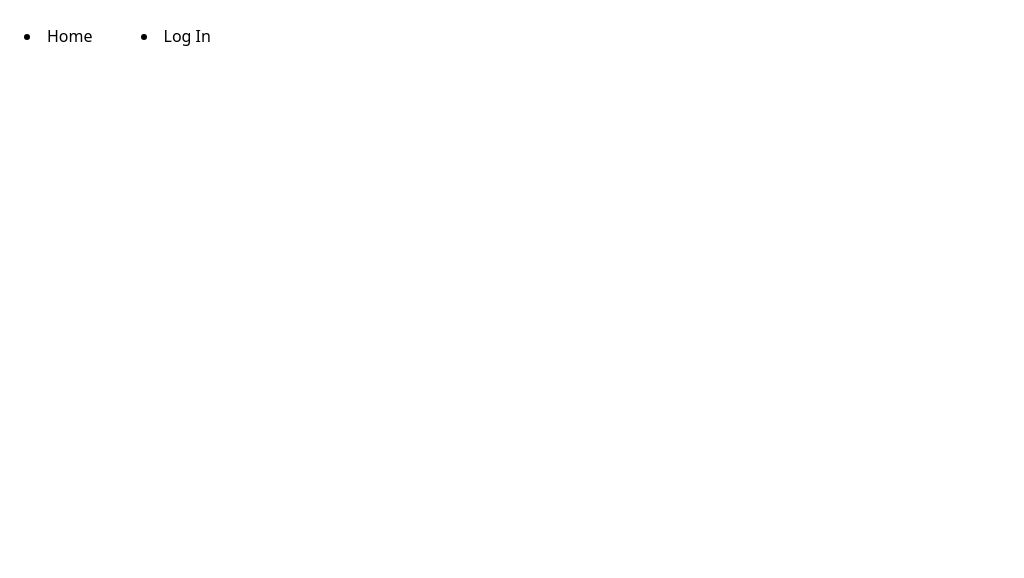
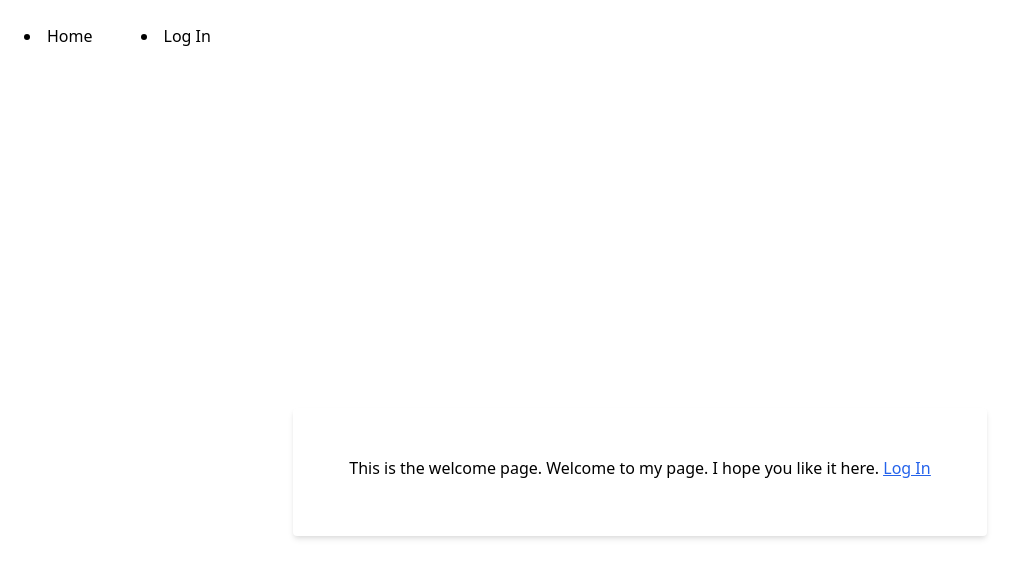
Before and after one commit to crunchytee/my-first-web-app, a React (Create React App) app: page / in a window 1280 px wide. Shown: the top 578 px of the page, without its empty margins (0-1024 px from the left). Built offline with nearby package versions, Linux system fonts and the light colour scheme.

Commit message:
added welcome page & associated routes

```diff
--- a/src/App.js
+++ b/src/App.js
@@ -3,6 +3,7 @@ import Navbar from "./components/Navbar";
 import { BrowserRouter as Router, Switch, Route } from "react-router-dom";
 import Login from "./components/Login";
 import Dashboard from "./components/Dashboard";
+import Welcome from "./components/Welcome";
 
 function App() {
   return (
@@ -15,7 +16,9 @@ function App() {
         <Route path="/login">
           <Login />
         </Route>
-        <Route path="/"></Route>
+        <Route path="/">
+          <Welcome />
+        </Route>
       </Switch>
     </Router>
   );
--- /dev/null
+++ b/src/components/Welcome.js
@@ -0,0 +1,18 @@
+import { Link } from "react-router-dom";
+
+const Welcome = () => {
+  return (
+    <div className="grid place-items-center h-screen w-screen">
+      <div className="bg-white shadow-md rounded px-8 pt-6 pb-8 mb-4">
+        <h1 className="block p-6">
+          This is the welcome page. Welcome to my page. I hope you like it here.{" "}
+          <a className="underline text-blue-600">
+            <Link to="/login">Log In</Link>
+          </a>
+        </h1>
+      </div>
+    </div>
+  );
+};
+
+export default Welcome;
```
